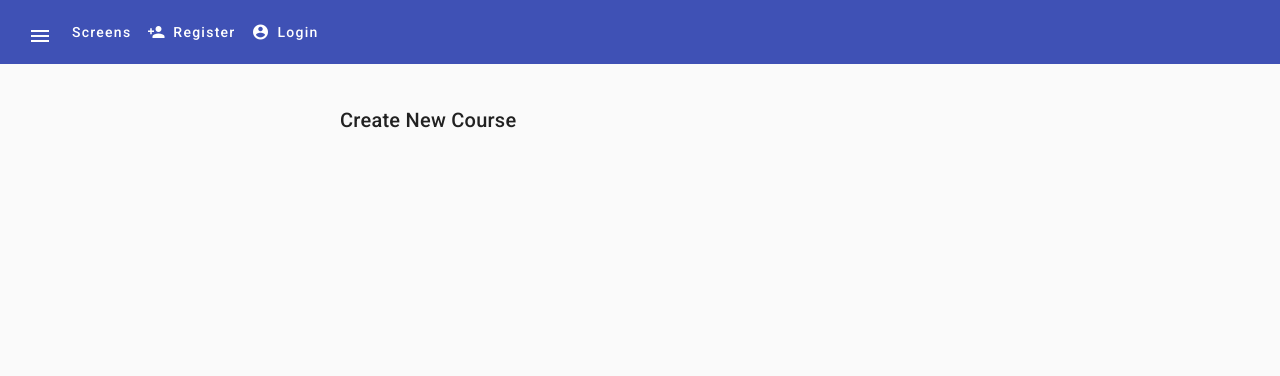
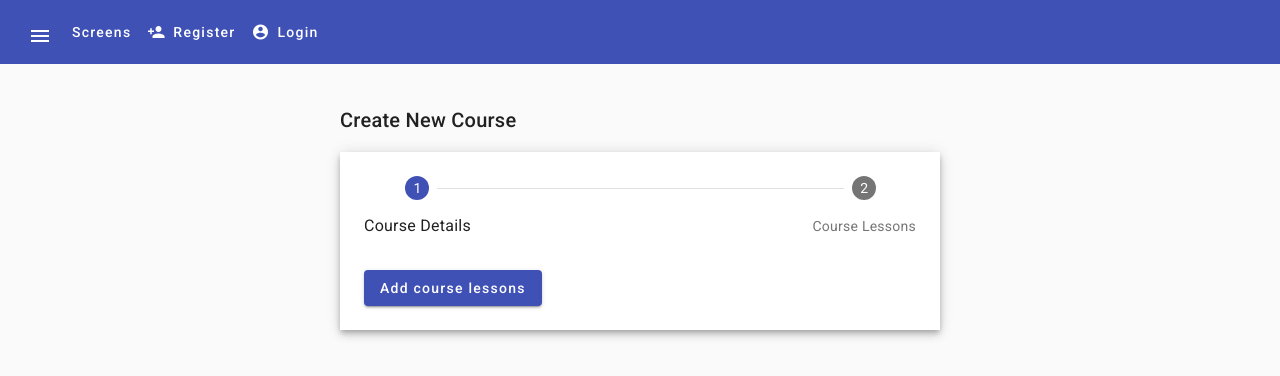
Before and after one commit to syedumerahmedcode/angular-material-course, an Angular app: page /add-new-course in a window 1280 px wide. Shown: the top 376 px of the page. Built offline with nearby package versions, Linux system fonts and the light colour scheme.

Commit message:
Feature: Angular Material stepper - multi-step forms.

```diff
--- a/src/app/create-course/create-course.component.html
+++ b/src/app/create-course/create-course.component.html
@@ -2,5 +2,35 @@
 
   <h2 class="title">Create New Course</h2>
 
+  <mat-horizontal-stepper class="mat-elevation-z5"
+                          labelPosition="bottom"
+                          [linear]="true">
+
+    <mat-step errorMessage="Course details incorrect">
+
+      <ng-template matStepLabel>Course Details</ng-template>
+      <create-course-step-1></create-course-step-1>
+      <div class="stepper-buttons">
+
+        <button mat-raised-button color="primary" matStepperNext>Add course lessons</button>
+
+      </div>
+
+    </mat-step>
+
+    <mat-step errorMessage="Course Lessons incorrect">
+
+      <ng-template matStepLabel>Course Lessons</ng-template>
+      <create-course-step-2></create-course-step-2>
+      <div class="stepper-buttons">
+        <button mat-raised-button color="primary" matStepperPrevious>Back</button>
+        <button mat-raised-button color="accent"></button>
+      </div>
+
+    </mat-step>
+
+
+
+  </mat-horizontal-stepper>
 
 </div>
```
